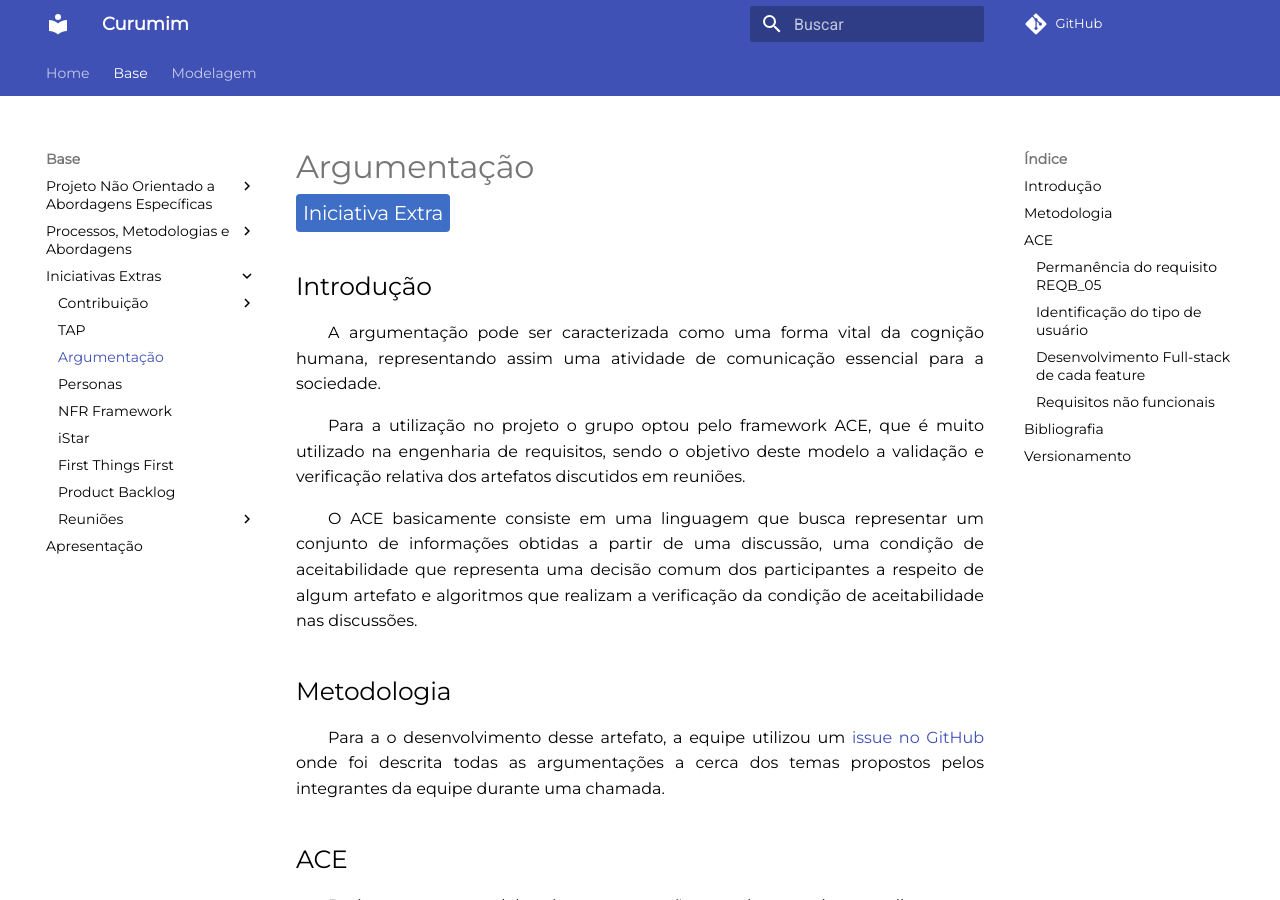
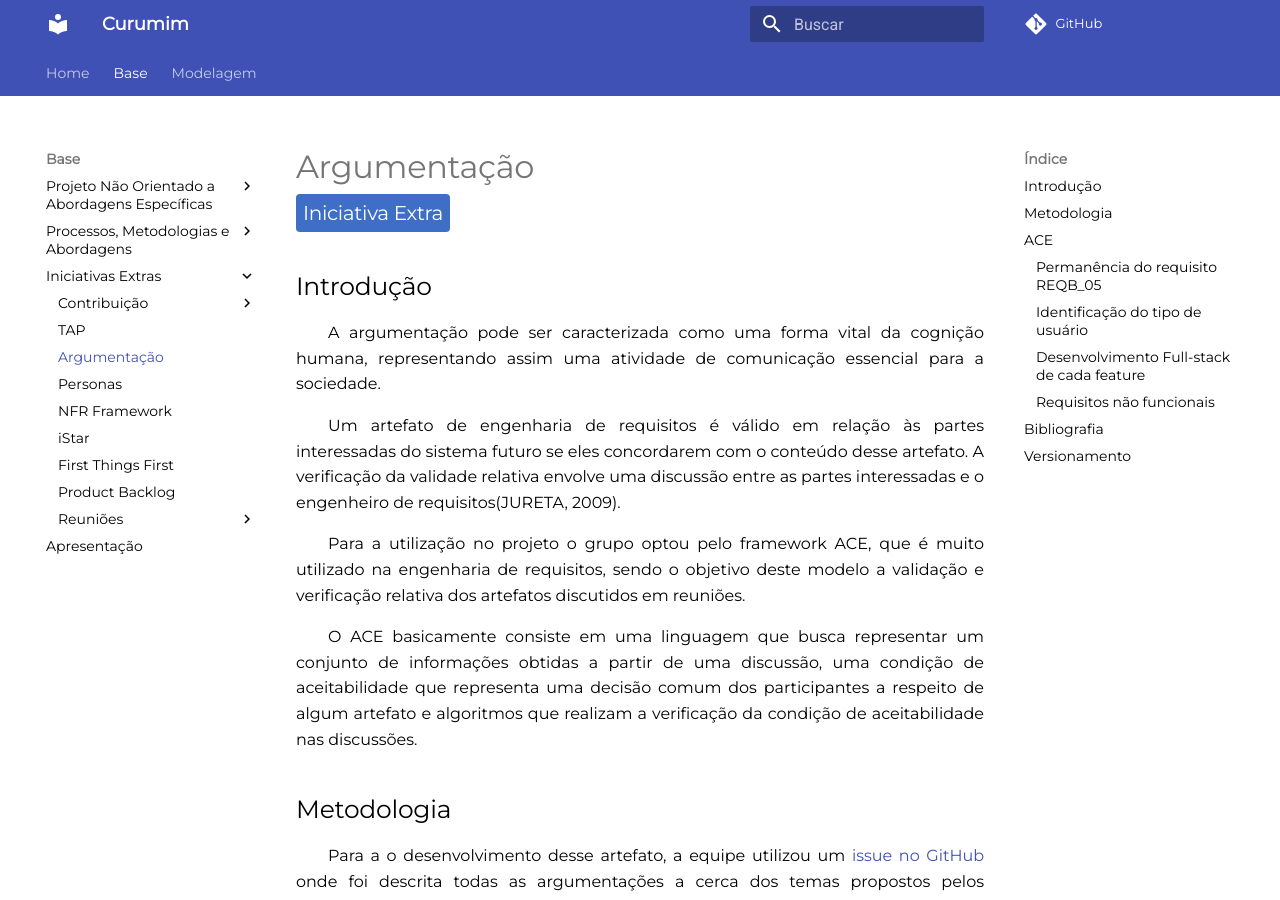
Before and after one commit to UnBArqDsw2021-1/2021.1_G6_Curumim, an MkDocs documentation site: the page built from docs/base/requisitos/pre-rastreabilidade/argumentacao.md, in a window 1280 px wide and 900 px high. Built offline with MkDocs 1.6.1 and Material for MkDocs 9.7.7, drawn with Linux system fonts in a browser that asks for light colours; comment, search, counter and statistics services are not loaded; some of the changed text lies outside the part shown.

```diff
--- a/docs/base/requisitos/pre-rastreabilidade/argumentacao.md
+++ b/docs/base/requisitos/pre-rastreabilidade/argumentacao.md
@@ -2,6 +2,8 @@
 
 ## Introdução
 &emsp;&emsp;A argumentação pode ser caracterizada como uma forma vital da cognição humana, representando assim uma atividade de comunicação essencial para a sociedade.
+
+&emsp;&emsp;Um artefato de engenharia de requisitos é válido em relação às partes interessadas do sistema futuro se eles concordarem com o conteúdo desse artefato. A verificação da validade relativa envolve uma discussão entre as partes interessadas e o engenheiro de requisitos(JURETA, 2009).
 
 &emsp;&emsp;Para a utilização no projeto o grupo optou pelo framework ACE, que é muito utilizado na engenharia de requisitos, sendo o objetivo deste modelo a validação e verificação relativa dos artefatos discutidos em reuniões.
 
```
Also changed, not shown: other parts of docs/base/requisitos/pre-rastreabilidade/argumentacao.md (+1 -0 lines), docs/assets/imagens/argumentacao/arg-1.png, docs/assets/imagens/argumentacao/arg-2.png, docs/assets/imagens/argumentacao/arg-3.png.
